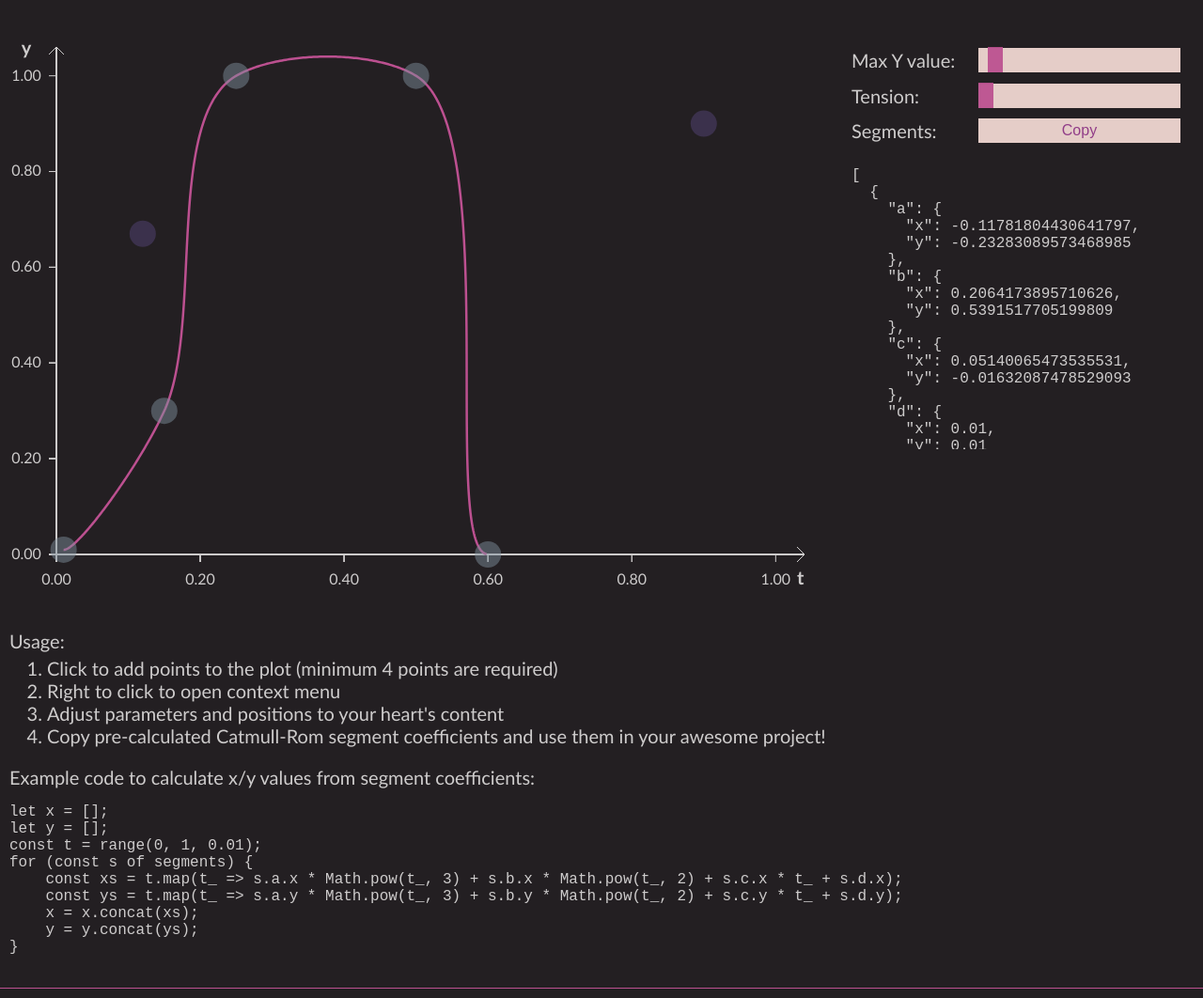
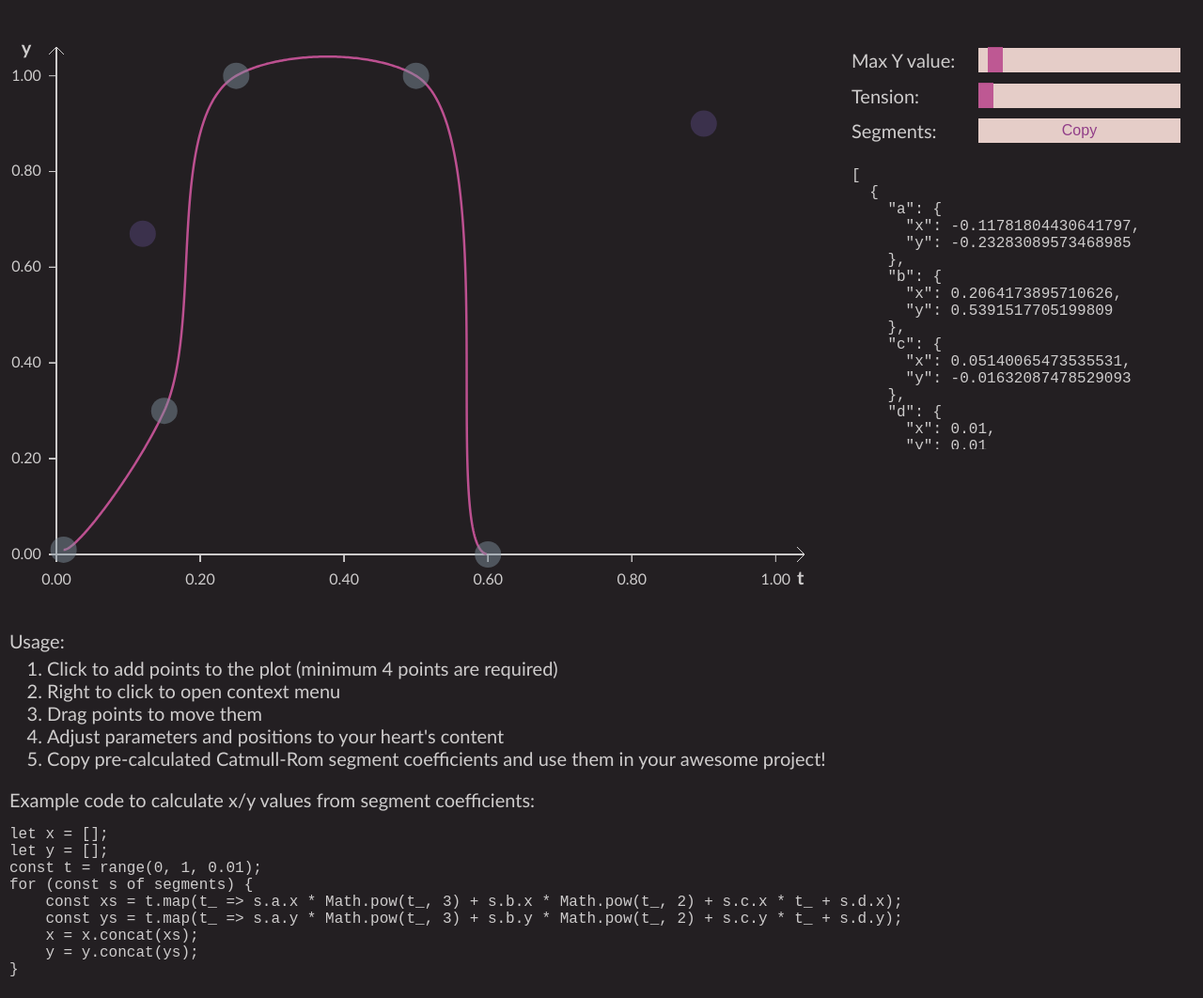
Before and after one commit to frysztak/splicer, a website built with webpack: page src/index.html in a window 1280 px wide. Shown: the top 1062 px of the page at 94% size. Built offline with nearby package versions, Linux system fonts and the light colour scheme.

Commit message:
update usage instructions

```diff
--- a/src/index.html
+++ b/src/index.html
@@ -56,6 +56,7 @@
             <ol>
                 <li>Click to add points to the plot (minimum 4 points are required)</li>
                 <li>Right to click to open context menu</li>
+                <li>Drag points to move them</li>
                 <li>Adjust parameters and positions to your heart's content</li>
                 <li>Copy pre-calculated Catmull-Rom segment coefficients and use them in your awesome project!</li>
             </ol>
```
